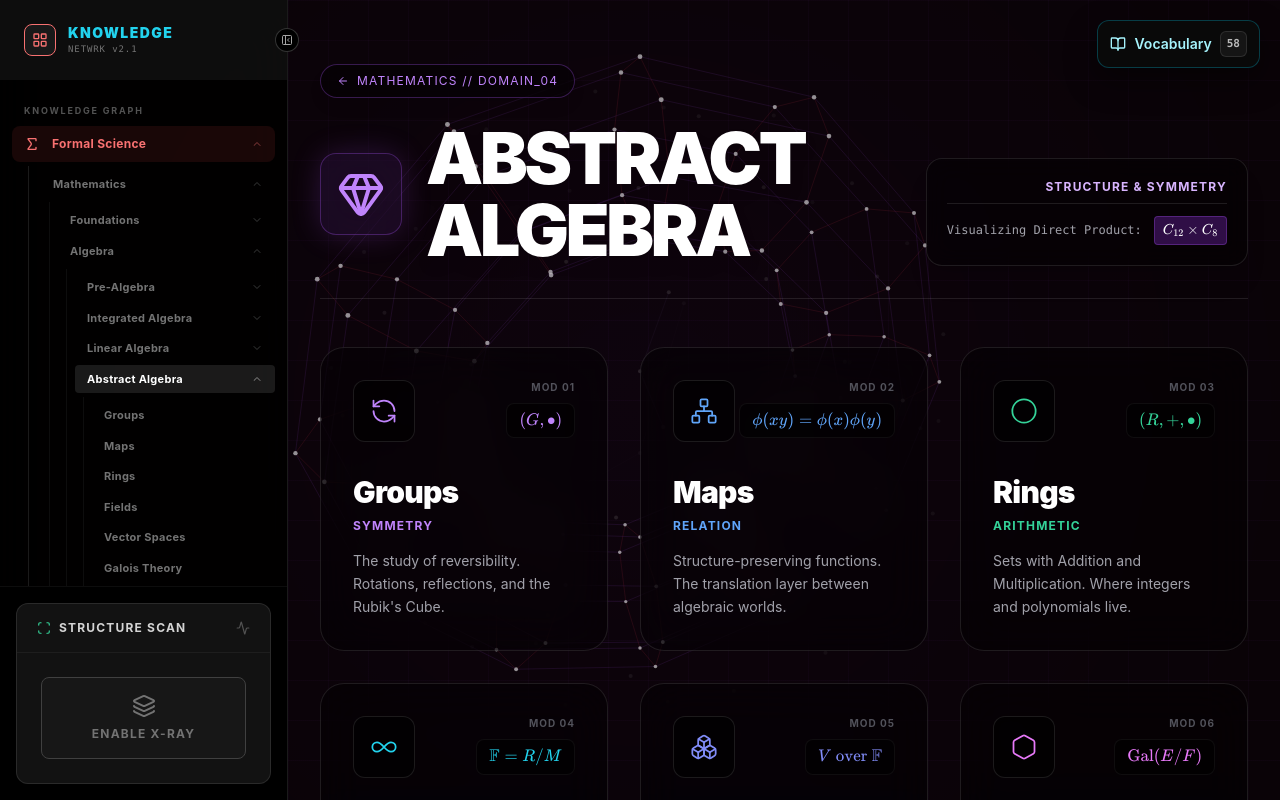
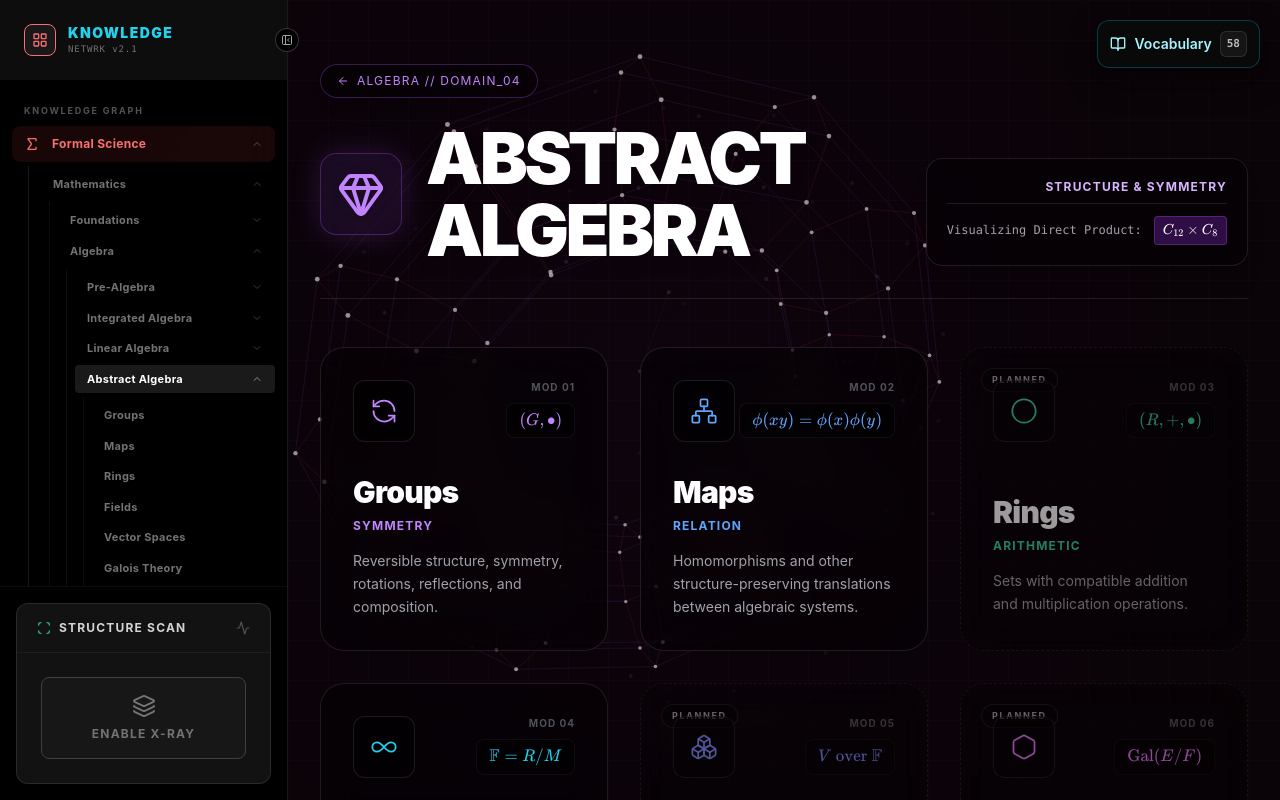
Before and after one commit to nickf723/ed-dev, a Next.js app: page /formal-science/mathematics/algebra/abstract-algebra in a window 1280 px wide. Shown: the top 800 px of the page. Built offline with nearby package versions, Linux system fonts and the light colour scheme.

Commit message:
Migrate Abstract Algebra and mark planned modules

```diff
--- a/app/formal-science/mathematics/algebra/abstract-algebra/page.tsx
+++ b/app/formal-science/mathematics/algebra/abstract-algebra/page.tsx
@@ -1,122 +1,134 @@
 "use client";
+
 import React from "react";
 import Link from "next/link";
 import AbstractBackground from "./_components/AbstractBackground";
 import SymmetryBackground from "./_components/SymmetryBackground";
 import { M } from "@/app/_components/Math";
 import {
-  ArrowLeft, Gem, Hexagon, Circle,
-  RefreshCcw, Infinity, Boxes,
-  Network, ArrowRight
+  ArrowLeft,
+  ArrowRight,
+  Boxes,
+  Circle,
+  Gem,
+  Hexagon,
+  Infinity,
+  Network,
+  RefreshCcw,
+  type LucideIcon,
 } from "lucide-react";
+import { curriculumRegistry } from "@/lib/curriculum/registry";
 
-// --- CURRICULUM ---
-const MODULES = [
-  {
-    id: "groups",
-    title: "Groups",
+type AbstractPresentation = {
+  subtitle: string;
+  notation: string;
+  icon: LucideIcon;
+  color: string;
+  border: string;
+  bg: string;
+  glow: string;
+};
+
+const MODULE_PRESENTATION: Record<string, AbstractPresentation> = {
+  "formal.mathematics.algebra.abstract-algebra.group-theory": {
     subtitle: "Symmetry",
-    desc: "The study of reversibility. Rotations, reflections, and the Rubik's Cube.",
     notation: "(G, \\bullet)",
     icon: RefreshCcw,
     color: "text-purple-400",
     border: "group-hover:border-purple-500/50",
     bg: "group-hover:bg-purple-900/20",
     glow: "group-hover:shadow-[0_0_30px_rgba(168,85,247,0.3)]",
-    href: "abstract-algebra/group-theory"
   },
-  {
-    id: "homomorphisms",
-    title: "Maps",
+  "formal.mathematics.algebra.abstract-algebra.maps": {
     subtitle: "Relation",
-    desc: "Structure-preserving functions. The translation layer between algebraic worlds.",
     notation: "\\phi(xy)=\\phi(x)\\phi(y)",
     icon: Network,
     color: "text-blue-400",
     border: "group-hover:border-blue-500/50",
     bg: "group-hover:bg-blue-900/20",
     glow: "group-hover:shadow-[0_0_30px_rgba(59,130,246,0.3)]",
-    href: "abstract-algebra/maps"
   },
-  {
-    id: "rings",
-    title: "Rings",
+  "formal.mathematics.algebra.abstract-algebra.ring-theory": {
     subtitle: "Arithmetic",
-    desc: "Sets with Addition and Multiplication. Where integers and polynomials live.",
     notation: "(R, +, \\bullet)",
     icon: Circle,
     color: "text-emerald-400",
     border: "group-hover:border-emerald-500/50",
     bg: "group-hover:bg-emerald-900/20",
     glow: "group-hover:shadow-[0_0_30px_rgba(16,185,129,0.3)]",
-    href: "abstract-algebra/ring-theory"
   },
-  {
-    id: "fields",
-    title: "Fields",
+  "formal.mathematics.algebra.abstract-algebra.field-theory": {
     subtitle: "Continuum",
-    desc: "Rings where division works. The foundational scalars of Linear Algebra.",
     notation: "\\mathbb{F} = R / M",
     icon: Infinity,
     color: "text-cyan-400",
     border: "group-hover:border-cyan-500/50",
     bg: "group-hover:bg-cyan-900/20",
     glow: "group-hover:shadow-[0_0_30px_rgba(6,182,212,0.3)]",
-    href: "abstract-algebra/field-theory"
   },
-  {
-    id: "vector-spaces",
-    title: "Vector Spaces",
+  "formal.mathematics.algebra.abstract-algebra.vector-spaces": {
     subtitle: "Linearity",
-    desc: "Abelian groups scaled by a Field. The abstract version of grid-based space.",
     notation: "V \\text{ over } \\mathbb{F}",
     icon: Boxes,
     color: "text-indigo-400",
     border: "group-hover:border-indigo-500/50",
     bg: "group-hover:bg-indigo-900/20",
     glow: "group-hover:shadow-[0_0_30px_rgba(99,102,241,0.3)]",
-    href: "abstract-algebra/vector-spaces"
   },
-  {
-    id: "galois",
-    title: "Galois Theory",
+  "formal.mathematics.algebra.abstract-algebra.galois-theory": {
     subtitle: "Unification",
-    desc: "The bridge between Groups and Fields. Proves why some equations are unsolvable.",
     notation: "\\text{Gal}(E/F)",
     icon: Hexagon,
     color: "text-fuchsia-400",
     border: "group-hover:border-fuchsia-500/50",
     bg: "group-hover:bg-fuchsia-900/20",
     glow: "group-hover:shadow-[0_0_30px_rgba(217,70,239,0.3)]",
-    href: "abstract-algebra/galois-theory"
+  },
+};
+
+function buildModules() {
+  const abstractAlgebra = curriculumRegistry.getNode("formal.mathematics.algebra.abstract-algebra");
+  if (!abstractAlgebra) throw new Error("Abstract Algebra is missing from the curriculum registry.");
+
+  return (abstractAlgebra.children ?? []).map((module) => {
+    const presentation = MODULE_PRESENTATION[module.id];
+    if (!presentation) {
+      throw new Error(`Abstract Algebra module ${module.id} is missing its local presentation config.`);
     }
-];
+
+    return {
+      ...module,
+      title: module.label,
+      desc: module.description ?? "",
+      ...presentation,
+    };
+  });
+}
+
+const MODULES = buildModules();
+type AbstractModule = (typeof MODULES)[number];
 
 export default function AbstractAlgebraPage() {
   return (
     <main className="relative min-h-screen bg-[#05020a] text-white overflow-hidden font-sans selection:bg-purple-500/30 flex flex-col pb-20">
-
-      {/* 1. VISUAL ENGINE */}
       <SymmetryBackground />
       <AbstractBackground />
 
-      {/* OVERLAY */}
       <div className="absolute inset-0 bg-[linear-gradient(rgba(168,85,247,0.03)_1px,transparent_1px),linear-gradient(90deg,rgba(168,85,247,0.03)_1px,transparent_1px)] bg-[size:40px_40px] pointer-events-none z-0" />
       <div className="absolute inset-0 bg-radial-vignette opacity-70 pointer-events-none z-0" />
 
-      {/* 2. HEADER */}
       <header className="relative z-10 p-8 pt-16 pb-12">
         <div className="max-w-7xl mx-auto flex flex-col md:flex-row justify-between items-start md:items-end border-b border-white/10 pb-8 gap-6">
           <div>
-                 <Link href="/formal-science/mathematics" className="flex items-center gap-2 text-xs text-purple-400 hover:text-white transition-colors mb-6 uppercase tracking-widest group bg-black/40 px-4 py-2 rounded-full border border-purple-500/30 backdrop-blur-md w-max shadow-lg">
-                    <ArrowLeft size={12} className="group-hover:-translate-x-1 transition-transform"/> Mathematics // Domain_04
+            <Link href="/formal-science/mathematics/algebra" className="flex items-center gap-2 text-xs text-purple-400 hover:text-white transition-colors mb-6 uppercase tracking-widest group bg-black/40 px-4 py-2 rounded-full border border-purple-500/30 backdrop-blur-md w-max shadow-lg">
+              <ArrowLeft size={12} className="group-hover:-translate-x-1 transition-transform" /> Algebra // Domain_04
             </Link>
             <div className="flex items-center gap-6">
               <div className="bg-purple-500/10 p-4 rounded-2xl border border-purple-500/30 backdrop-blur-xl shadow-[0_0_30px_rgba(168,85,247,0.2)]">
                 <Gem size={48} className="text-purple-400" />
               </div>
               <h1 className="text-5xl md:text-7xl font-black tracking-tighter text-white drop-shadow-lg">
-                       ABSTRACT<br/>ALGEBRA
+                ABSTRACT<br />ALGEBRA
               </h1>
             </div>
           </div>
@@ -135,30 +147,36 @@ export default function AbstractAlgebraPage() {
         </div>
       </header>
 
-      {/* 3. CONTENT GRID */}
       <div className="relative z-10 flex-1 px-6 md:px-8">
         <div className="max-w-7xl mx-auto grid grid-cols-1 md:grid-cols-2 lg:grid-cols-3 gap-8">
+          {MODULES.map((item, index) => (
+            <ModuleCard key={item.id} item={item} index={index} />
+          ))}
+        </div>
+      </div>
+    </main>
+  );
+}
 
-            {MODULES.map((item, i) => (
-                <Link
-                    key={item.id}
-                    href={item.href}
-                    className={`
-                        group relative flex flex-col p-8 rounded-3xl
-                        bg-black/40 backdrop-blur-xl border border-white/10
-                        transition-all duration-500 ease-out
-                        hover:-translate-y-2
-                        ${item.border} ${item.bg} ${item.glow}
-                    `}
-                >
-                    {/* Header Row */}
+function ModuleCard({ item, index }: { item: AbstractModule; index: number }) {
+  const isPlanned = item.status === "placeholder";
+  const className = `group relative flex flex-col p-8 rounded-3xl bg-black/40 backdrop-blur-xl border border-white/10 transition-all duration-500 ease-out ${isPlanned ? "opacity-60 cursor-default border-dashed" : `hover:-translate-y-2 ${item.border} ${item.bg} ${item.glow}`}`;
+
+  const content = (
+    <>
+      {isPlanned ? (
+        <span className="absolute top-5 left-5 rounded-full border border-white/10 bg-black/60 px-2.5 py-1 text-[9px] font-bold uppercase tracking-[0.18em] text-zinc-400">
+          Planned
+        </span>
+      ) : null}
+
       <div className="flex justify-between items-start mb-8 relative z-10">
-                        <div className={`p-4 rounded-xl bg-black/60 border border-white/10 ${item.color} group-hover:scale-110 transition-transform shadow-inner`}>
+        <div className={`p-4 rounded-xl bg-black/60 border border-white/10 ${item.color} ${isPlanned ? "" : "group-hover:scale-110"} transition-transform shadow-inner`}>
           <item.icon size={28} strokeWidth={1.5} />
         </div>
         <div className="text-right">
           <span className="text-[10px] text-zinc-600 font-bold uppercase tracking-widest block mb-2">
-                                Mod 0{i+1}
+            Mod {String(index + 1).padStart(2, "0")}
           </span>
           <span className={`text-sm font-bold bg-black/60 px-3 py-1.5 rounded-lg border border-white/5 ${item.color} shadow-inner inline-block`}>
             <M>{item.notation}</M>
@@ -166,7 +184,6 @@ export default function AbstractAlgebraPage() {
         </div>
       </div>
 
-                    {/* Content */}
       <div className="relative z-10 mt-auto">
         <h2 className="text-3xl font-black text-white mb-2 group-hover:text-purple-100 transition-colors tracking-tight">
           {item.title}
@@ -179,16 +196,14 @@ export default function AbstractAlgebraPage() {
         </p>
       </div>
 
-                    {/* Action Indicator */}
+      {!isPlanned ? (
         <div className="absolute bottom-8 right-8 opacity-0 group-hover:opacity-100 group-hover:translate-x-2 transition-all duration-300">
           <ArrowRight className={item.color} size={24} />
         </div>
-                </Link>
-            ))}
+      ) : null}
+    </>
+  );
 
-          </div>
-      </div>
-
-    </main>
-  );
+  if (isPlanned) return <article className={className} aria-disabled="true">{content}</article>;
+  return <Link href={item.href} className={className}>{content}</Link>;
 }
```
Lines whose indentation alone changed are shown as unchanged.
